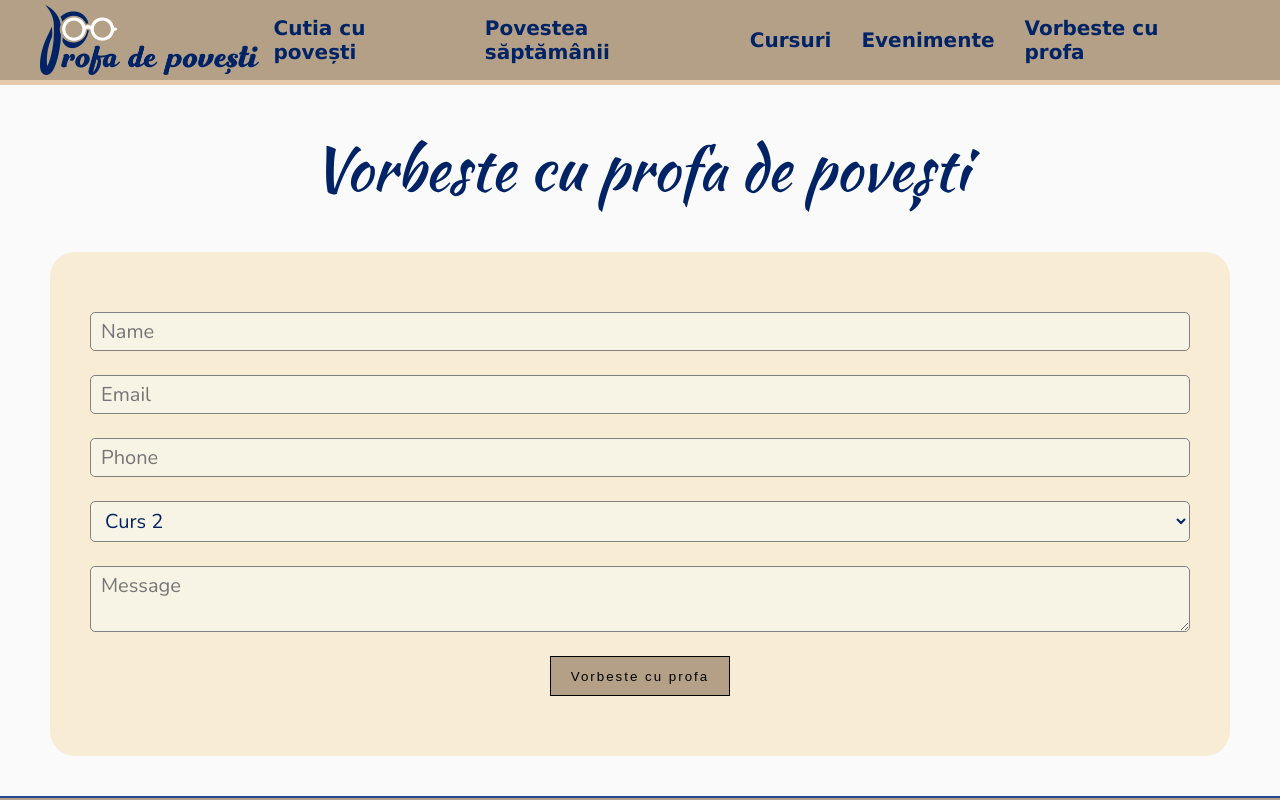
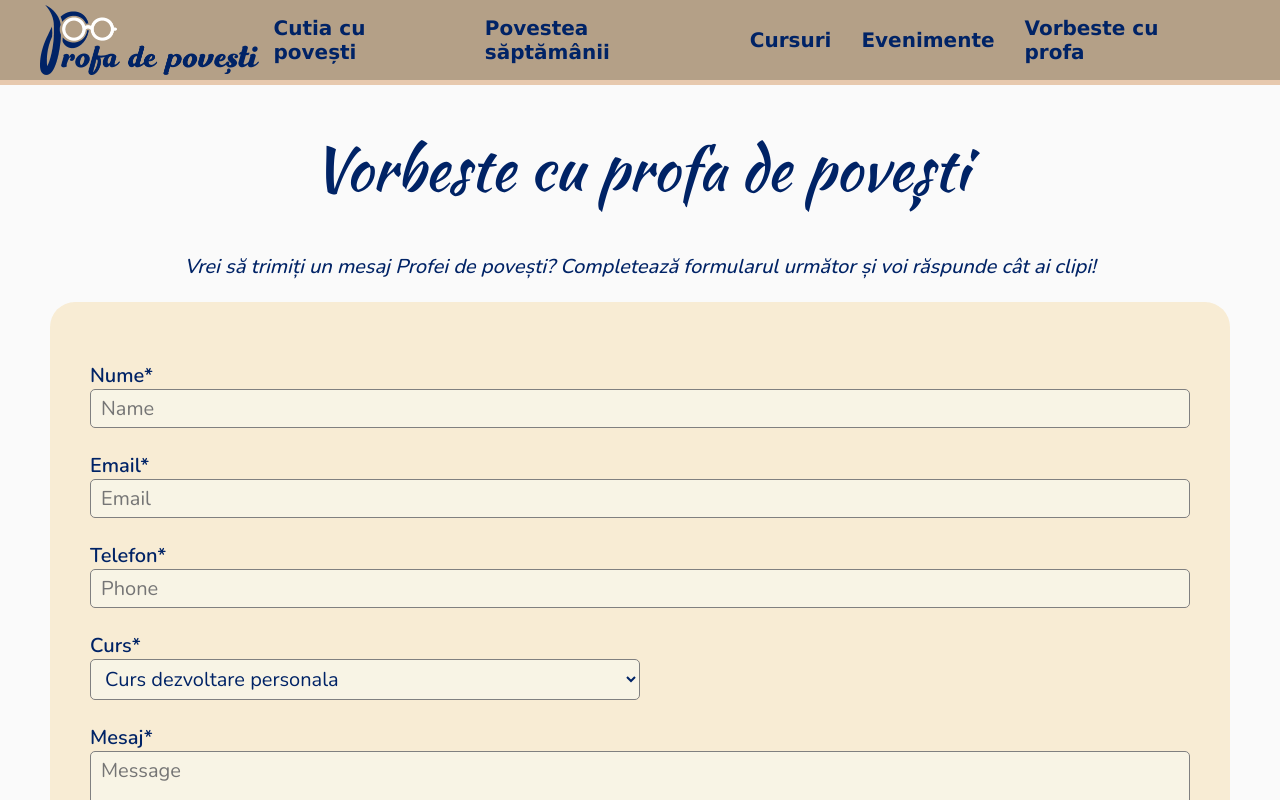
Before and after one commit to Iustin-V/pdp, a React (Create React App) app: page /vorbeste-cu-profa in a window 1280 px wide. Shown: the top 800 px of the page. Built offline with nearby package versions, Linux system fonts and the light colour scheme.

Commit message:
contact styling

```diff
--- a/src/comp/Contact/Contact-Style.tsx
+++ b/src/comp/Contact/Contact-Style.tsx
@@ -1,6 +1,5 @@
 import styled from "styled-components";
 import {fontSizes,colors} from "../../generalStyle";
-import arrow from "../images/arrow.png"
 
 export const StyledContactForm=styled.div`
 margin-top:85px;
@@ -30,21 +29,36 @@ export const StyledInput = styled.input`
   padding: 5px 10px;
   font-family:"Nunito-Italic";
   color: ${colors.primary.base};
+
+
+  :focus{
+    border: 1px solid ${colors.primary.base};
+    background: #f5f5f5;
+  }
 `;
 export const StyledButton = styled.input`
+
+  color: ${colors.primary.base};
   height: 40px;
   display: block;
   margin: 0 auto;
   line-height: 24px * 2;
-  padding: 0 20px;
-  background: #b4a087;
+  padding: 0 50px;
+  background:${colors.secondary.lighter};
+
   letter-spacing: 2px;
   transition: 0.2s all ease-in-out;
   outline: none;
-  border: 1px solid rgba(0, 0, 0, 1);
+  border: 1px solid ${colors.secondary.base};
+   font-size: ${fontSizes.desktop.paragraph.base};
+   font-weight: 600;
+   letter-spacing: 1px;
 
+  border-radius:8px;
   :hover {
-    background: #f8f4e5;
+    background: white;
+    -webkit-box-shadow: 4px 1px 15px -1px rgba(0, 0, 0, 0.4);
+    box-shadow: 4px 1px 15px -1px rgba(0, 0, 0, 0.4);
   }
 `;
 export const StyledContainer = styled.div`
@@ -53,6 +67,7 @@ export const StyledContainer = styled.div`
 export const StyledTextArea = styled.textarea`
   display: block;
   width: calc(100% - 22px);
+  max-width: calc(100% - 22px);
   font-size: ${fontSizes.desktop.paragraph.base};
   font-family:"Nunito-Italic";
   margin-bottom: 24px;
@@ -63,10 +78,16 @@ export const StyledTextArea = styled.textarea`
   padding: 5px 10px;
   outline: none;
   color: ${colors.primary.base};
+
+   :focus{
+    border: 1px solid ${colors.primary.base};
+    background: #f5f5f5;
+  }
+
 `;
 export const StyledSelect = styled.select`
   display: block;
-  width: 100%;
+  width: 50%;
   font-size: ${fontSizes.desktop.paragraph.base};
   font-family:"Nunito-Italic";
   margin-bottom: 24px;
@@ -77,8 +98,18 @@ export const StyledSelect = styled.select`
   padding: 5px 10px;
   outline: none;
   color: ${colors.primary.base};
-  div{
-    max-width:300px;
-    background:red;
+
+  :focus{
+    border: 1px solid ${colors.primary.base};
+    background: #f5f5f5;
   }
+
+
 `;
+
+export const StyledLabel=styled.label`
+  font-size: ${fontSizes.desktop.paragraph.base};
+  font-family:"Nunito-Italic";
+   color: ${colors.primary.base};
+   font-weight:600;
+`
--- a/src/comp/Contact/Contact.tsx
+++ b/src/comp/Contact/Contact.tsx
@@ -1,4 +1,4 @@
-import {StyledPageWrapper, TitleSection} from "../Styles";
+import {ParagraphItalicStyled, TitleSection} from "../Styles";
 import {
   StyledForm,
   StyledContainer,
@@ -6,10 +6,13 @@ import {
   StyledSelect,
   StyledButton,
   StyledTextArea,
-    StyledContactForm
+    StyledContactForm,
+  StyledLabel
 } from "./Contact-Style";
 import {colors} from "../../generalStyle";
 import React from "react";
+
+const paragraphText="Vrei să trimiți un mesaj Profei de povești? Completează formularul următor și voi răspunde cât ai clipi!";
 
 export const Contact = () => {
   return (
@@ -17,12 +20,13 @@ export const Contact = () => {
       <TitleSection color={colors.primary.base}>
         Vorbeste cu profa de povești
       </TitleSection>
+      <ParagraphItalicStyled>{paragraphText}</ParagraphItalicStyled>
       <StyledForm
         action="https://public.herotofu.com/v1/62aea5a0-34f8-11ed-9de0-b73c4b901972"
         method="post"
       >
         <StyledContainer>
-          {/*<label htmlFor="name">Nume</label>*/}
+          <StyledLabel>Nume*
             <StyledInput
                 placeholder="Name"
                 name="Name"
@@ -30,9 +34,11 @@ export const Contact = () => {
                 type="text"
                 required
             />
+          </StyledLabel>
         </StyledContainer>
         <StyledContainer>
-          {/*<label htmlFor="email">Email</label>*/}
+          <StyledLabel>
+            Email*
           <StyledInput
             placeholder="Email"
             name="Email"
@@ -40,9 +46,10 @@ export const Contact = () => {
             type="email"
             required
           />
+          </StyledLabel>
         </StyledContainer>
         <StyledContainer>
-          {/*<label htmlFor="">Telefon</label>*/}
+         <StyledLabel>Telefon*
            <StyledInput
                placeholder="Phone"
                name="Phone"
@@ -50,25 +57,32 @@ export const Contact = () => {
                type="text"
                required
            />
+         </StyledLabel>
         </StyledContainer>
         <StyledContainer>
+        <StyledLabel>
+          Curs*
           <StyledSelect
             id="course"
             name="Course"
             placeholder="Selecteaza cursul dorit"
           >
-            <div >Curs dezvoltare personala</div>
-            <option value="course2">Curs 2</option>
+            <option value="course1">Curs dezvoltare personala</option>
+            <option value="course2">Curs dezvoltare psihica</option>
             <option value="course3">Curs 3</option>
           </StyledSelect>
+        </StyledLabel>
         </StyledContainer>
         <StyledContainer>
+        <StyledLabel>
+          Mesaj*
           <StyledTextArea
             placeholder="Message"
             name="Message"
             id="nessage"
             required
           />
+      </StyledLabel>
         </StyledContainer>
         <StyledContainer>
           <StyledButton type="submit" value="Vorbeste cu profa" />
```
Lines whose indentation alone changed are shown as unchanged.
